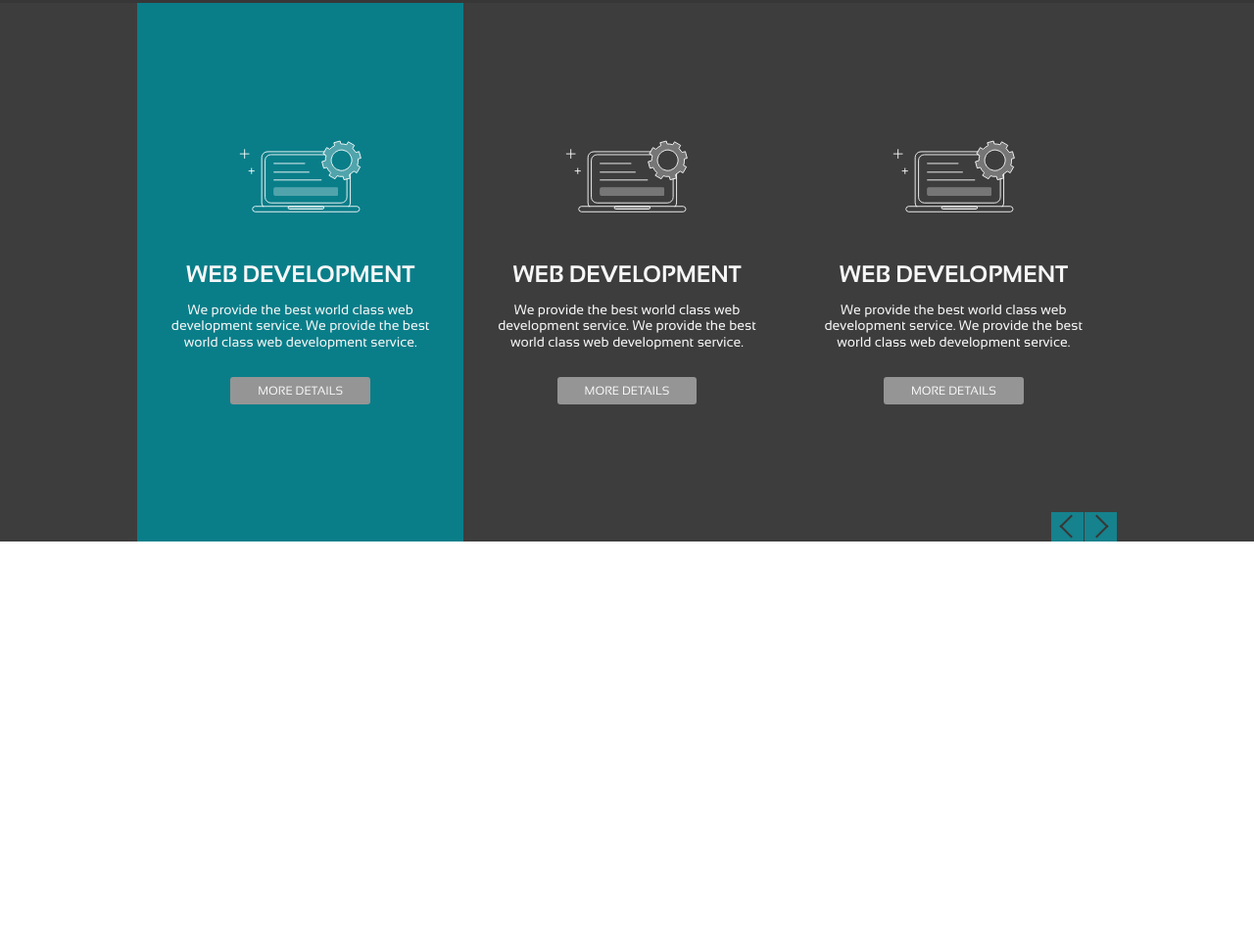
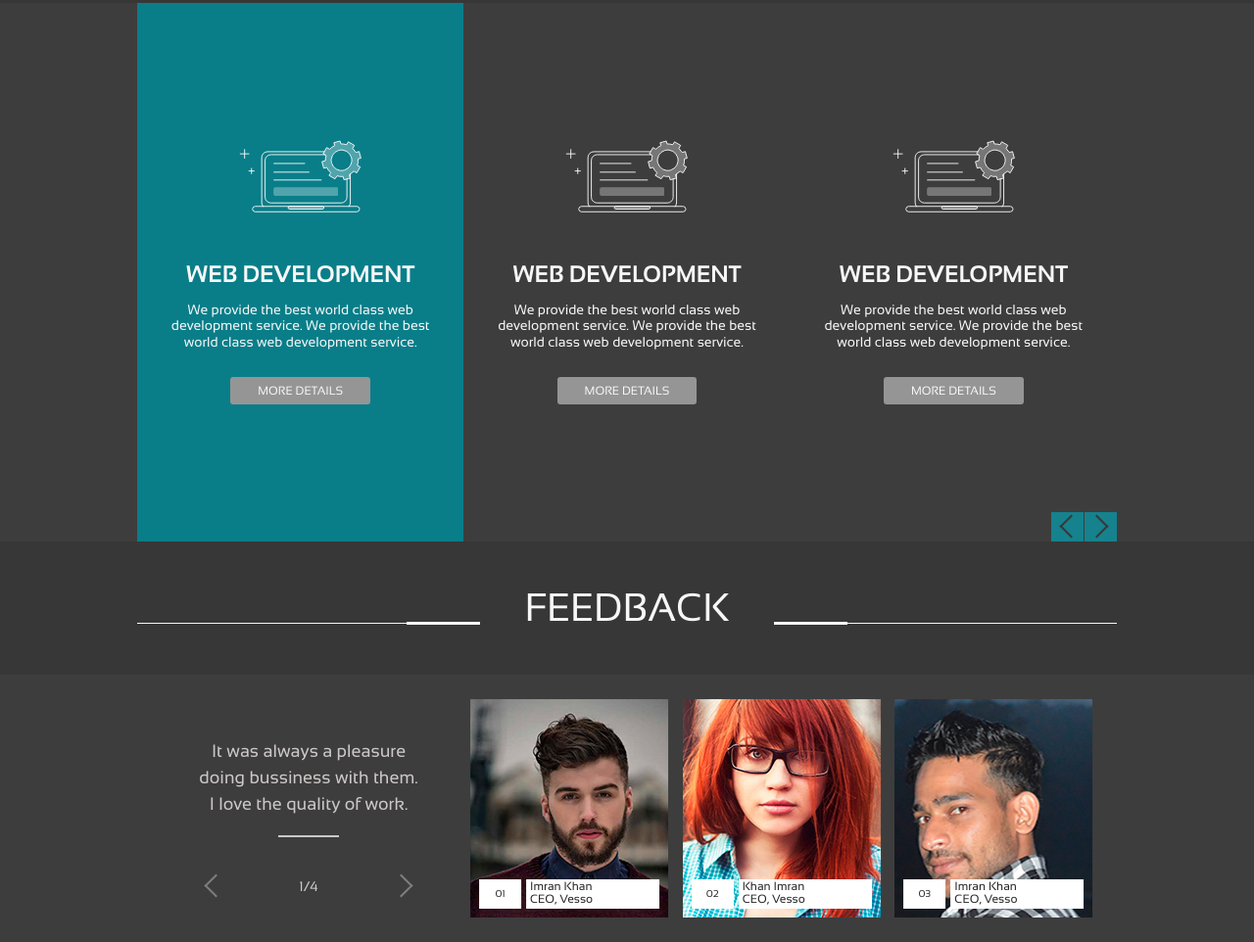
Before and after one commit to yegorkrassowsky/mas-project-landing, a website: page src/index.html in a window 1280 px wide. Shown: the part 1232-2194 px from the top of the page at 98% size. Before the commit the page ends 1785 px from the top, so only its background shows below. Drawn offline with nearby package versions, Linux system fonts and the light colour scheme; files that its build step writes are made by us from their sources; files whose address does not match are found by name.

Commit message:
Feedback Section added

```diff
--- a/src/index.html
+++ b/src/index.html
@@ -174,6 +174,89 @@
         </div>
       </div>
     </section>
+    <section class="section-feedback">
+      <div class="heading-container">
+        <div class="container">
+          <h3 class="heading-primary">
+            <span class="detail left-detail"></span>
+            <span>Feedback</span>
+            <span class="detail right-detail"></span>
+          </h3>
+        </div>
+      </div>
+      <div class="container">
+        <div class="splide-container">
+          <div class="splide-controls">
+            <div class="splide-text"></div>
+            <div class="splide-arrows">
+              <button id="splide-feedback-arrow-prev"><span class="chevron left"></span></button>
+              <div class="splide-count"></div>
+              <button id="splide-feedback-arrow-next"><span class="chevron right"></span></button>
+            </div>
+          </div>
+          <div class="splide-wrapper">
+            <div id="splide-feedback" class="splide">
+              <div class="splide__track">
+                <ul class="splide__list">
+                  <li class="splide__slide">
+                    <div
+                      class="feedback-card"
+                      style="background-image: url('img/client-1.jpg');"
+                      data-text="It was always a pleasure  doing bussiness with them. I love the quality of work."
+                    >
+                      <div class="card-number"></div>
+                      <div class="card-text">
+                        <div>Imran Khan</div>
+                        <div>CEO, Vesso</div>
+                      </div>
+                    </div>
+                  </li>
+                  <li class="splide__slide">
+                    <div
+                      class="feedback-card"
+                      style="background-image: url('img/client-2.jpg');"
+                      data-text="I love the quality of work. It was always a pleasure  doing bussiness with them."
+                    >
+                      <div class="card-number"></div>
+                      <div class="card-text">
+                        <div>Khan Imran</div>
+                        <div>CEO, Vesso</div>
+                      </div>
+                    </div>
+                  </li>
+                  <li class="splide__slide">
+                    <div
+                      class="feedback-card"
+                      style="background-image: url('img/client-3.jpg');"
+                      data-text="It was always a pleasure  doing bussiness with them. I love the quality of work."
+                    >
+                      <div class="card-number"></div>
+                      <div class="card-text">
+                        <div>Imran Khan</div>
+                        <div>CEO, Vesso</div>
+                      </div>
+                    </div>
+                  </li>
+                  <li class="splide__slide">
+                    <div
+                      class="feedback-card"
+                      style="background-image: url('img/client-1.jpg');"
+                      data-text="I love the quality of work. It was always a pleasure  doing bussiness with them."
+                    >
+                      <div class="card-number"></div>
+                      <div class="card-text">
+                        <div>Khan Imran</div>
+                        <div>CEO, Vesso</div>
+                      </div>
+                    </div>
+                  </li>
+                </ul>
+              </div>
+            </div>
+          </div>
+        </div>
+      </div>
+    </section>
   </div>
   <script src="https://code.jquery.com/jquery-3.6.0.min.js" integrity="sha256-/xUj+3OJU5yExlq6GSYGSHk7tPXikynS7ogEvDej/m4=" crossorigin="anonymous"></script>
   <script src="https://cdn.jsdelivr.net/npm/@splidejs/splide@latest/dist/js/splide.min.js"></script>
--- a/src/js/script.js
+++ b/src/js/script.js
@@ -24,6 +24,46 @@ $(function() {
     }
   }).mount();
 
+  const splideFeedback = new Splide( '#splide-feedback', {
+    type: 'loop',
+    arrows: false,
+    perPage: 3,
+    perMove: 1,
+    pagination: false,
+    breakpoints: {
+      1000: {
+        focus: 'center',
+      },
+      690: {
+        perPage: 1,
+      },
+    }
+  });
+
+  function splideFeedbackUpdate(){
+    $('.splide-count').text(`${splideFeedback.index+1}/${splideFeedback.length}`);
+    const activeSlide = splideFeedback.Components.Elements.slides[splideFeedback.index];
+    const newText = $('.feedback-card', activeSlide).data('text');
+    $('.splide-text').text(newText);
+  }
+
+  splideFeedback.on('mounted', splideFeedbackUpdate);
+  splideFeedback.on('active', splideFeedbackUpdate);
+
+  $('#splide-feedback').find('.card-number').each(function(index, el){
+    $(el).text((index+1).toString().padStart(2, '0'));
+  });
+
+  splideFeedback.mount();
+
+  $('#splide-feedback-arrow-prev').on('click', function(){
+    splideFeedback.go('-');
+  });
+
+  $('#splide-feedback-arrow-next').on('click', function(){
+    splideFeedback.go('+');
+  });
+
   $('.nav-toggle-open').on('click', function(){
     $(this).parents('.nav-menu').addClass('open')
   });
--- /dev/null
+++ b/src/scss/_feedback.scss
@@ -0,0 +1,110 @@
+.section-feedback {
+  background-color: #3d3d3d;
+  .heading-container {
+    background: #373737;
+    padding: 45px 40px;
+    .heading-primary {
+      margin: 0;
+    }
+  }
+  .splide-container {
+    padding: 25px 20px;
+    display: flex;
+    justify-content: center;
+    flex-wrap: wrap;
+    .splide-controls {
+      padding: 0 40px;
+      width: 310px;
+      flex-shrink: 0;
+      @media (max-width: 1000px) {
+        margin-bottom: 40px;
+      }
+      .splide-arrows {
+        display: flex;
+        justify-content: space-between;
+        align-items: center;
+        button {
+          cursor: pointer;
+          width: 33px;
+          height: 30px;
+          border: none;
+          padding: 0;
+          opacity: .7;
+          background: transparent;
+          &:hover {
+            opacity: 1;
+          }
+          .chevron:before {
+            color: #999999;
+          }
+        }
+        .splide-count {
+          color: #cdc8c8;
+          font-family: 'sansationregular';
+          font-weight: 400;
+          font-size: 1.4rem;
+        }
+
+      }
+      .splide-text {
+        margin-top: 40px;
+        margin-bottom: 35px;
+        font-family: 'sansationregular';
+        font-weight: 400;
+        font-size: 1.8rem;
+        color: #cdc8c8;
+        padding-bottom: 20px;
+        position: relative;
+        text-align: center;
+        line-height: 1.5;
+        &:before {
+          content: '';
+          position: absolute;
+          bottom: 0;
+          left: 50%;
+          transform: translateX(-50%);
+          width: 62px;
+          height: 2px;
+          background-color: #cdc8c8;
+        }
+      }
+    }
+    .splide-wrapper {
+      max-width: 650px;
+      width: 100%;
+      .splide__slide {
+        padding: 0 10px;
+      }
+    }
+  }
+  .feedback-card {
+    margin: 0 auto;
+    width: 202px;
+    height: 223px;
+    background-position: center;
+    background-repeat: no-repeat;
+    background-size: cover;
+    color: #272727;
+    font-family: 'sansationregular';
+    font-weight: 400;
+    padding: 9px;
+    display: flex;
+    align-items: flex-end;
+    .card-number {
+      background-color: #fff;
+      font-size: 1rem;
+      width: 43px;
+      height: 30px;
+      line-height: 30px;
+      text-align: center;
+    }
+    .card-text {
+      background-color: #fff;
+      font-size: 1.2rem;
+      flex-grow: 1;
+      margin-left: 5px;
+      height: 30px;
+      padding: 1px 4px;
+    }
+  }
+}
--- a/src/scss/style.scss
+++ b/src/scss/style.scss
@@ -5,3 +5,4 @@
 @use 'header';
 @use 'about';
 @use 'services';
+@use 'feedback';
```
Also changed, not shown: src/img/client-1.jpg (added), src/img/client-2.jpg (added), src/img/client-3.jpg (added).
